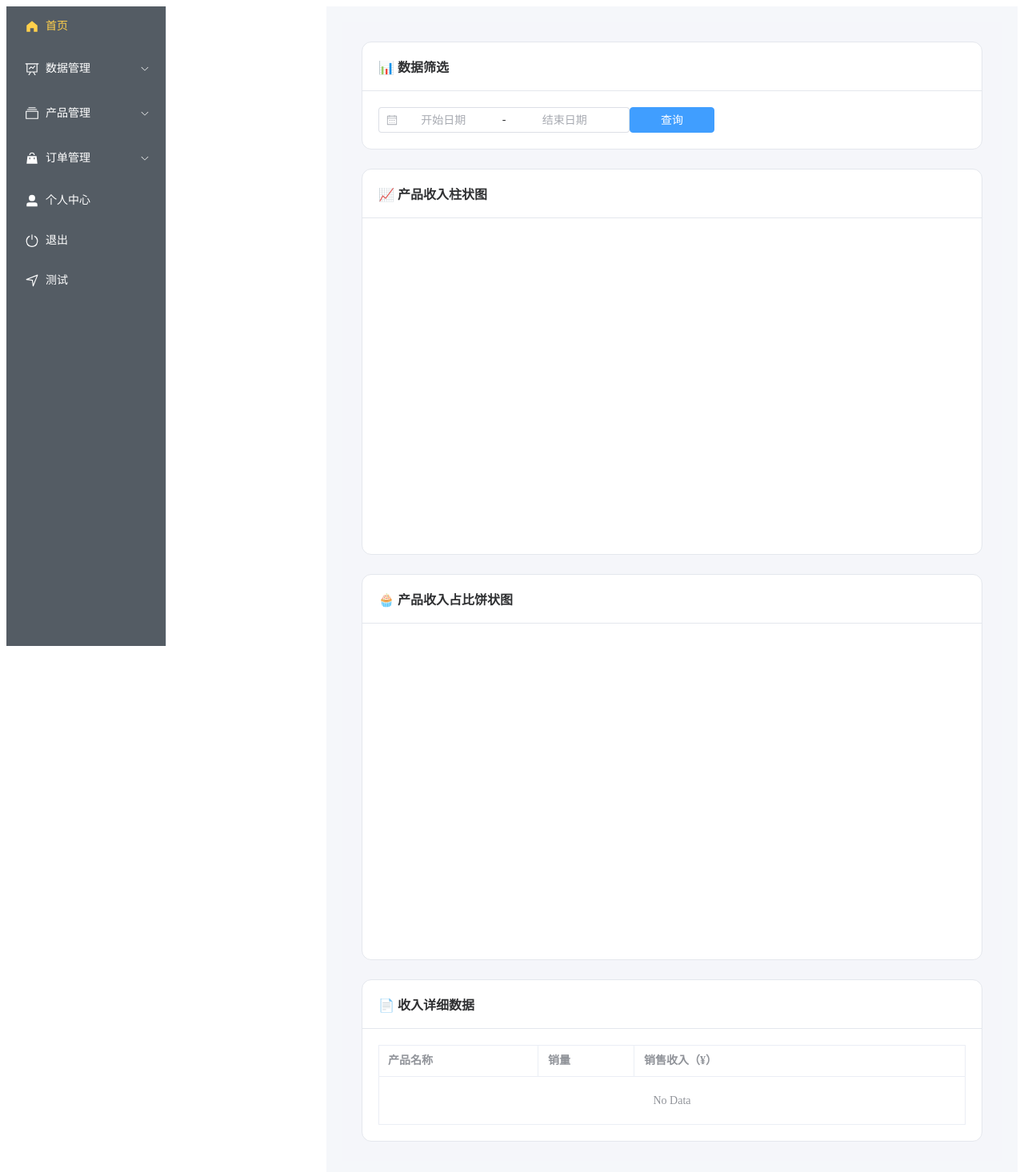
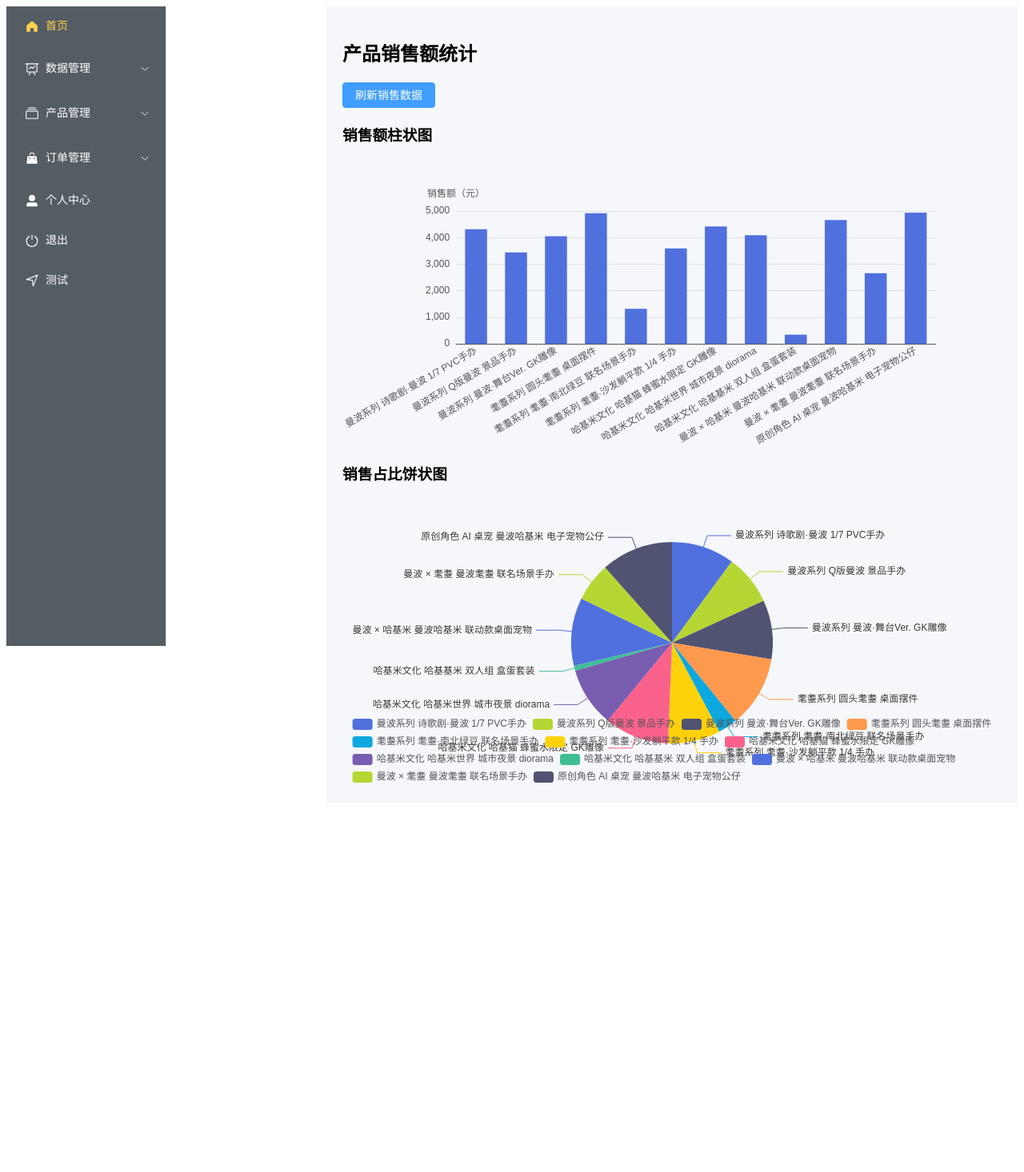
Before and after one commit to Tike00/SWPU-VUE3-manbo, a Vue app: page /main/productrevenue in a window 1280 px wide. Shown: the top 1466 px of the page at 80% size. After the commit the page ends 1012 px from the top, so only its background shows below. Built offline with nearby package versions, Linux system fonts and the light colour scheme; no server answers; the HTML template or start-up script is replaced by a standard one.

Commit message:
Update ProductRevenue.vue

```diff
--- a/src/views/product/ProductRevenue.vue
+++ b/src/views/product/ProductRevenue.vue
@@ -1,186 +1,125 @@
+<template>
+  <div class="p-6 space-y-6">
+
+    <!-- 标题 -->
+    <h2 class="text-2xl font-bold">产品销售额统计</h2>
+
+    <!-- 刷新按钮 -->
+    <el-button type="primary" @click="loadData" :loading="loading">
+      刷新销售数据
+    </el-button>
+
+    <!-- 柱状图 -->
+    <div class="bg-white rounded-2xl shadow p-6">
+      <h3 class="text-lg font-semibold mb-4">销售额柱状图</h3>
+      <div ref="barRef" style="width: 100%; height: 360px"></div>
+    </div>
+
+    <!-- 饼状图 -->
+    <div class="bg-white rounded-2xl shadow p-6">
+      <h3 class="text-lg font-semibold mb-4">销售占比饼状图</h3>
+      <div ref="pieRef" style="width: 100%; height: 360px"></div>
+    </div>
+
+  </div>
+</template>
+
 <script setup lang="ts">
-import { ref, onMounted } from "vue";
-import { ElMessage } from "element-plus";
+import { ref, onMounted, nextTick } from "vue";
+import axios from "axios";
 import * as echarts from "echarts";
-import axios from "axios";
+
+const barRef = ref<HTMLElement | null>(null);
+const pieRef = ref<HTMLElement | null>(null);
+let barChart: echarts.ECharts | null = null;
+let pieChart: echarts.ECharts | null = null;
 
 const loading = ref(false);
-const dateRange = ref("");
-const revenueData = ref<any[]>([]);
+const productList = ref<any[]>([]);
 
-// 柱状图
-const barChartRef = ref<HTMLDivElement | null>(null);
-let barChart: echarts.ECharts | null = null;
-
-// 饼状图
-const pieChartRef = ref<HTMLDivElement | null>(null);
-let pieChart: echarts.ECharts | null = null;
-
-const fetchData = async () => {
+// ------------------ 加载数据：读取你 mock 的 /api/products ------------------
+const loadData = async () => {
   loading.value = true;
   try {
-    const res = await axios.get("/api/revenue");
-    revenueData.value = res.data || [];
-    renderBarChart();
-    renderPieChart();
-  } catch {
-    ElMessage.error("获取收入数据失败");
+    const res = await axios.get("/api/products");
+    if (res.data?.code === 200) {
+      productList.value = res.data.data;
+
+      await nextTick();
+      renderBarChart();
+      renderPieChart();
+    }
+  } finally {
+    loading.value = false;
   }
-  loading.value = false;
 };
 
-// 渲染柱状图
+// ------------------ 柱状图 ------------------
 const renderBarChart = () => {
-  if (!barChartRef.value) return;
+  if (!barRef.value) return;
 
-  if (!barChart) {
-    barChart = echarts.init(barChartRef.value);
-    window.addEventListener("resize", () => barChart?.resize());
-  }
-
+  barChart = echarts.init(barRef.value);
   barChart.setOption({
-    title: { text: "产品收入柱状图（Mock）", left: "center" },
-    tooltip: { trigger: "axis" },
-    grid: { left: "5%", right: "5%", bottom: "10%" },
+    tooltip: {
+      trigger: "axis",
+    },
     xAxis: {
       type: "category",
-      data: revenueData.value.map((i) => i.productName),
-      axisLabel: { rotate: 20 }
+      data: productList.value.map((item) => item.name),
+      axisLabel: { interval: 0, rotate: 30 }, // 名称可能较长
     },
-    yAxis: { type: "value" },
+    yAxis: {
+      type: "value",
+      name: "销售额（元）",
+    },
     series: [
       {
-        name: "收入 (¥)",
+        name: "销售额",
         type: "bar",
-        barWidth: "45%",
-        data: revenueData.value.map((i) => i.revenue),
+        data: productList.value.map((item) => item.price),
+        barWidth: "55%",
       },
     ],
   });
 };
 
-// 渲染饼状图
+// ------------------ 饼状图 ------------------
 const renderPieChart = () => {
-  if (!pieChartRef.value) return;
+  if (!pieRef.value) return;
 
-  if (!pieChart) {
-    pieChart = echarts.init(pieChartRef.value);
-    window.addEventListener("resize", () => pieChart?.resize());
-  }
-
+  pieChart = echarts.init(pieRef.value);
   pieChart.setOption({
-    title: {
-      text: "收入占比（Mock）",
-      left: "center"
-    },
-    tooltip: {
-      trigger: "item",
-      formatter: "{b}: {c} 元 ({d}%)"
-    },
-    legend: {
-      bottom: "2%"
-    },
+    tooltip: { trigger: "item" },
+    legend: { bottom: 0 },
     series: [
       {
-        name: "收入占比",
+        name: "销售占比",
         type: "pie",
-        radius: ["35%", "65%"],
-        center: ["50%", "50%"],
-        avoidLabelOverlap: false,
-        data: revenueData.value.map((i) => ({
-          name: i.productName,
-          value: i.revenue
+        radius: "70%",
+        data: productList.value.map((item) => ({
+          name: item.name,
+          value: item.price,
         })),
         emphasis: {
-          itemStyle: { shadowBlur: 10, shadowColor: "rgba(0,0,0,0.3)" }
-        }
-      }
-    ]
+          itemStyle: { shadowBlur: 10, shadowOffsetX: 0 },
+        },
+      },
+    ],
   });
 };
 
-onMounted(fetchData);
+// 页面挂载时加载一次
+onMounted(() => {
+  loadData();
+
+  // 自适应窗口变化
+  window.addEventListener("resize", () => {
+    barChart?.resize();
+    pieChart?.resize();
+  });
+});
 </script>
 
-<template>
-  <div class="page">
-    <!-- 筛选区卡片 -->
-    <el-card shadow="hover" class="card">
-      <template #header>
-        <div class="card-header">📊 数据筛选</div>
-      </template>
-
-      <el-row :gutter="20" align="middle">
-        <el-col :span="10">
-          <el-date-picker
-            v-model="dateRange"
-            type="daterange"
-            start-placeholder="开始日期"
-            end-placeholder="结束日期"
-            style="width: 100%"
-          />
-        </el-col>
-        <el-col :span="4">
-          <el-button type="primary" :loading="loading" @click="fetchData" style="width: 100%">
-            查询
-          </el-button>
-        </el-col>
-      </el-row>
-    </el-card>
-
-    <!-- 柱状图卡片 -->
-    <el-card shadow="hover" class="card mt">
-      <template #header>
-        <div class="card-header">📈 产品收入柱状图</div>
-      </template>
-      <div ref="barChartRef" class="chart"></div>
-    </el-card>
-
-    <!-- 饼状图卡片（新增） -->
-    <el-card shadow="hover" class="card mt">
-      <template #header>
-        <div class="card-header">🧁 产品收入占比饼状图</div>
-      </template>
-      <div ref="pieChartRef" class="chart"></div>
-    </el-card>
-
-    <!-- 表格卡片 -->
-    <el-card shadow="hover" class="card mt">
-      <template #header>
-        <div class="card-header">📄 收入详细数据</div>
-      </template>
-
-      <el-table :data="revenueData" border stripe>
-        <el-table-column prop="productName" label="产品名称" width="200" />
-        <el-table-column prop="quantity" label="销量" width="120" />
-        <el-table-column prop="revenue" label="销售收入（¥）" />
-      </el-table>
-    </el-card>
-  </div>
-</template>
-
 <style scoped>
-.page {
-  padding: 24px;
-  background: #f5f6fa;
-  min-height: 100vh;
-}
-
-.card {
-  border-radius: 12px;
-}
-
-.card-header {
-  font-size: 16px;
-  font-weight: 600;
-}
-
-.mt {
-  margin-top: 24px;
-}
-
-.chart {
-  width: 100%;
-  height: 380px;
-}
+/* Tailwind 已经覆盖大部分 UI 样式，这里可以不用写 */
 </style>
```
